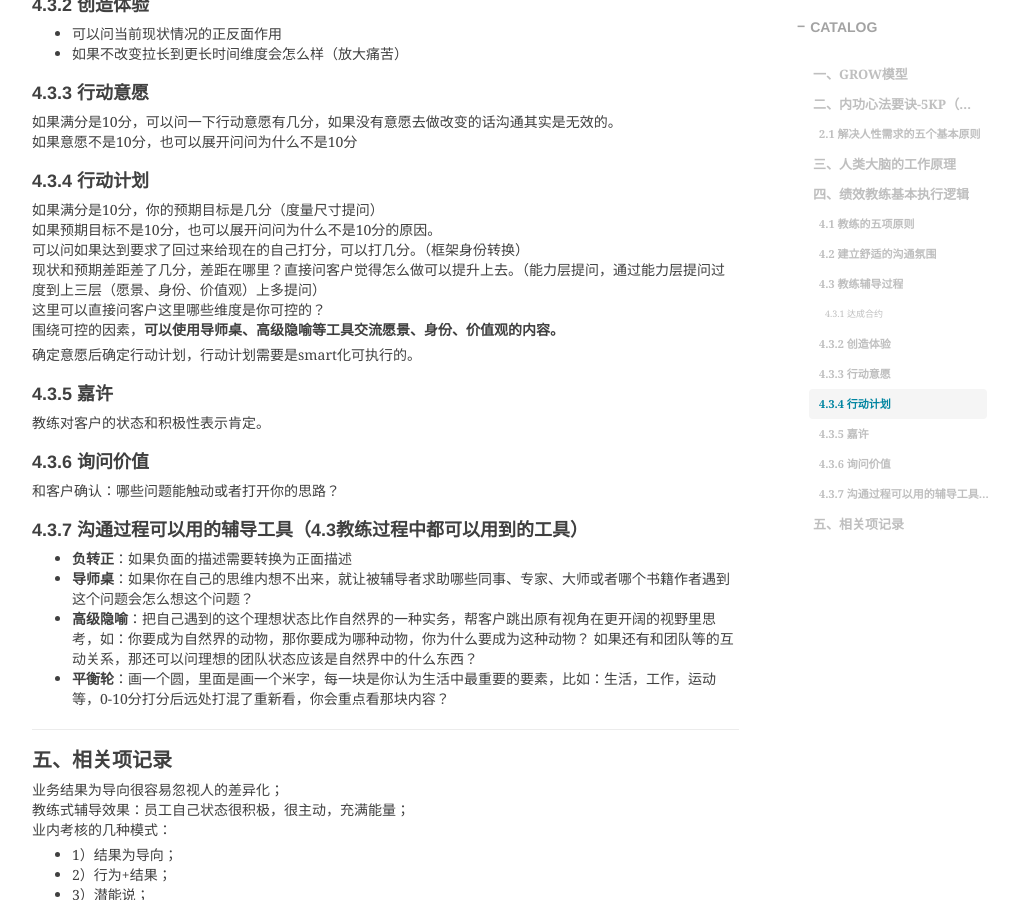
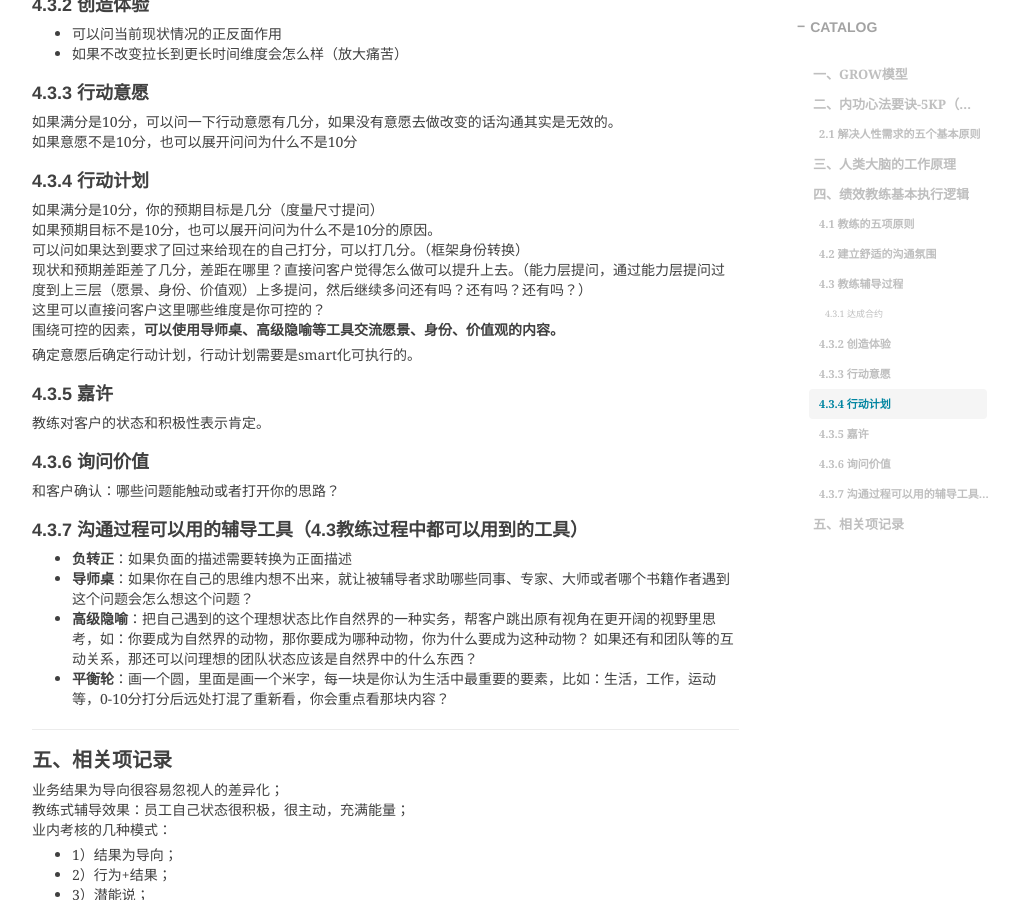
Before and after one commit to shihai1991/shihai1991.github.io, a Jekyll site: the page built from _posts/2022-08-21-教练式辅导.md, in a window 1280 px wide and 900 px high, scrolled down 2031 px. Shown: the whole window, without its empty margins (233-1244 px from the left). Built offline with Jekyll 4.4.1, drawn with Linux system fonts in a browser that asks for light colours; nearby versions of some CDN libraries; comment, search, counter and statistics services are not loaded.

Commit message:
Update 2022-08-21-教练式辅导.md

```diff
--- a/_posts/2022-08-21-教练式辅导.md
+++ b/_posts/2022-08-21-教练式辅导.md
@@ -79,7 +79,7 @@ A：迟到 B1：你为什么迟到了？vs B2：是什么原因导致你迟到
 如果满分是10分，你的预期目标是几分（度量尺寸提问）
 如果预期目标不是10分，也可以展开问问为什么不是10分的原因。
 可以问如果达到要求了回过来给现在的自己打分，可以打几分。（框架身份转换）
-现状和预期差距差了几分，差距在哪里？直接问客户觉得怎么做可以提升上去。（能力层提问，通过能力层提问过度到上三层（愿景、身份、价值观）上多提问）
+现状和预期差距差了几分，差距在哪里？直接问客户觉得怎么做可以提升上去。（能力层提问，通过能力层提问过度到上三层（愿景、身份、价值观）上多提问，然后继续多问还有吗？还有吗？还有吗？）
 这里可以直接问客户这里哪些维度是你可控的？
 围绕可控的因素，**可以使用导师桌、高级隐喻等工具交流愿景、身份、价值观的内容。**
 
```
